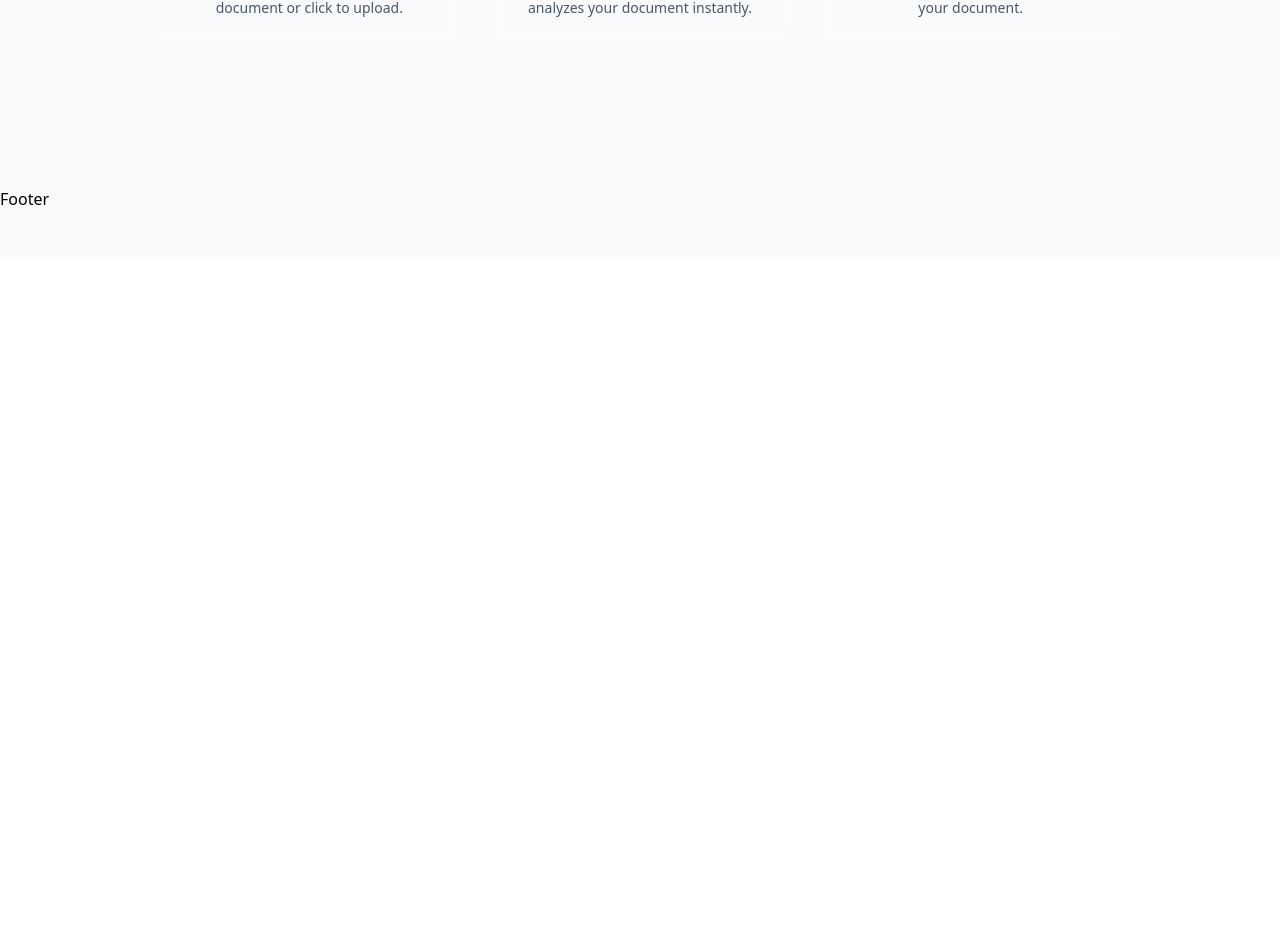
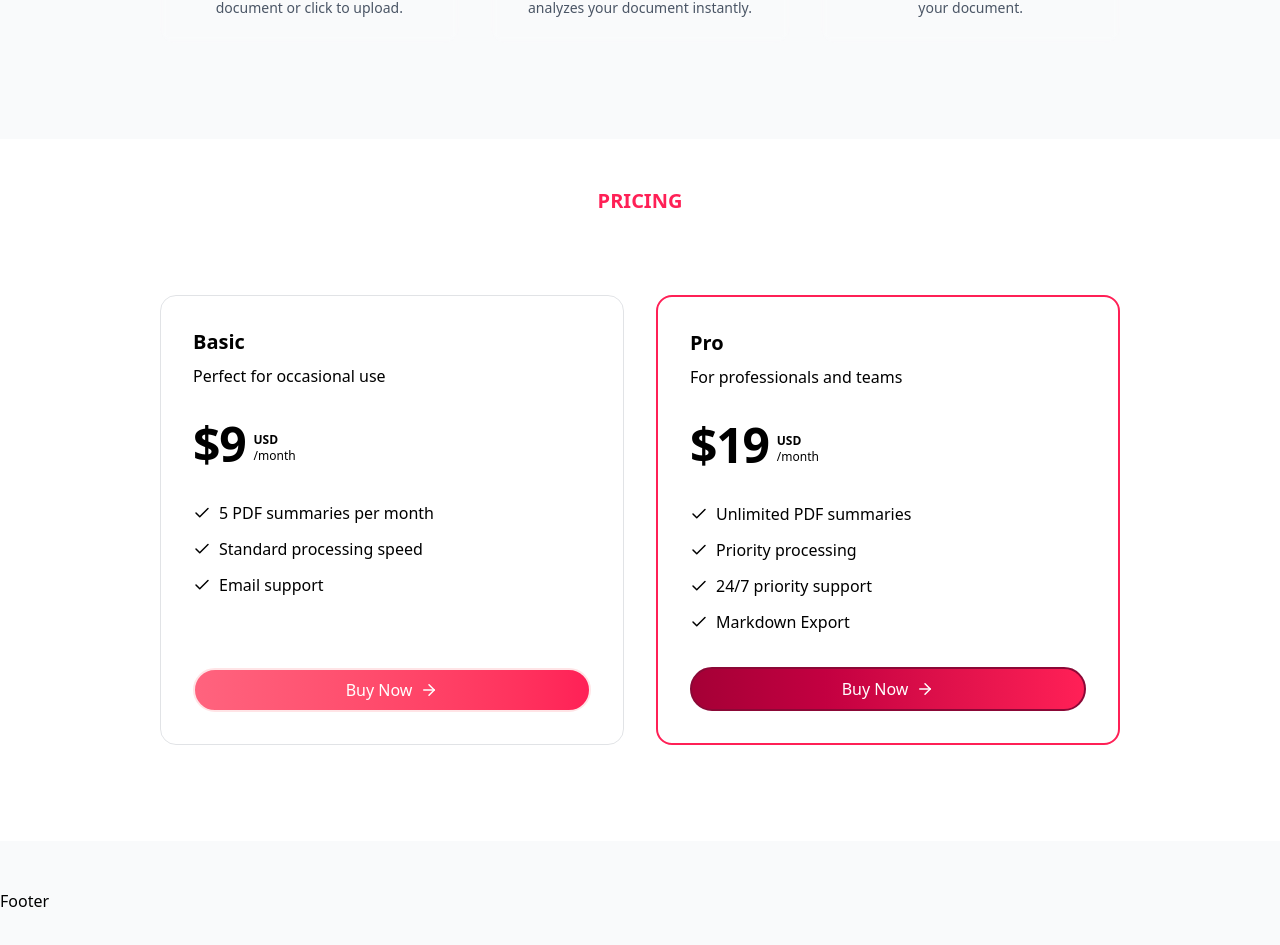
Before and after one commit to 1234KHALID/pdf-summaries-ai-app, a Next.js app: page / in a window 1280 px wide. Shown: the part 1493-2438 px from the top of the page. Before the commit the page ends 1752 px from the top, so only its background shows below. Built offline with nearby package versions, Linux system fonts and the light colour scheme.

Commit message:
add pricing section component

```diff
--- a/app/page.tsx
+++ b/app/page.tsx
@@ -2,6 +2,7 @@ import BgGradient from "@/components/common/bg-gradient";
 import DemoSection from "@/components/home/demo-section";
 import HeroSection from "@/components/home/hero-section";
 import HowItWorksSection from "@/components/home/how-it-works-section";
+import PricingSection from "@/components/home/pricing-section";
 
 export default function Home() {
   return (
@@ -11,9 +12,10 @@ export default function Home() {
         <HeroSection />
         <DemoSection />
         <HowItWorksSection />
+        <PricingSection />
       </div>
       {/*
-      <PricingSection/>
+
       <CTASection/> */}
     </div>
   );
--- /dev/null
+++ b/components/home/pricing-section.tsx
@@ -0,0 +1,118 @@
+import { cn } from "@/lib/utils";
+import { ArrowRight, CheckIcon } from "lucide-react";
+import Link from "next/link";
+
+type PriceType = {
+  id: string;
+  name: string;
+  price: number;
+  items: string[];
+  description: string;
+  paymentLink: string;
+  priceId: string;
+};
+
+const plans: PriceType[] = [
+  {
+    id: "basic",
+    name: "Basic",
+    price: 9,
+    items: [
+      "5 PDF summaries per month",
+      "Standard processing speed",
+      "Email support",
+    ],
+    description: "Perfect for occasional use",
+    paymentLink: "",
+    priceId: "",
+  },
+  {
+    id: "pro",
+    name: "Pro",
+    price: 19,
+    items: [
+      "Unlimited PDF summaries",
+      "Priority processing",
+      "24/7 priority support",
+      "Markdown Export",
+    ],
+    description: "For professionals and teams",
+    paymentLink: "",
+    priceId: "",
+  },
+];
+
+const PricingCard = ({
+  id,
+  name,
+  price,
+  description,
+  items,
+  paymentLink,
+  priceId,
+}: PriceType) => {
+  return (
+    <div className="relative w-full max-w-lg hover:scale-105 hover:transition-all duration-300">
+      <div
+        className={cn(
+          "relative flex flex-col h-full gap-4 lg:gap-8 z-10 p-8 border-[1px] border-gray-500/20 rounded-2xl",
+          id === "pro" && "border-rose-500 gap-5 border-2"
+        )}
+      >
+        <div className="flex justify-between items-center gap-4">
+          <div>
+            <p className="text-lg lg:text-xl font-bold capitalize">{name}</p>
+            <p className="text-base-contend/80 mt-2">{description}</p>
+          </div>
+        </div>
+        <div className="flex gap-2">
+          <p className="text-5xl tracking-tight font-extrabold">${price}</p>
+          <div className="flex flex-col justify-end mb-[4px]">
+            <p className="text-xs uppercase font-semibold">USD</p>
+            <p className="text-xs">/month</p>
+          </div>
+        </div>
+        <div className="space-y-2.5 leading-relaxed text-base flex-1">
+          {items.map((item, idx) => (
+            <li key={idx} className="flex items-center gap-2">
+              <CheckIcon size={18} />
+              <span>{item}</span>
+            </li>
+          ))}
+        </div>
+        <div className="space-y-2 flex justify-center w-full">
+          <Link
+            href={paymentLink}
+            className={cn(
+              "w-full flex justify-center items-center rounded-full gap-2 bg-linear-to-r from-rose-800 to-rose-500 hover:from-rose-500 hover:to-rose-800 text-white border-2 py-2",
+              id === "pro"
+                ? "border-rose-900"
+                : "border-rose-100 from-rose-400 to-rose-500"
+            )}
+          >
+            Buy Now <ArrowRight size={18} />
+          </Link>
+        </div>
+      </div>
+    </div>
+  );
+};
+
+export default function PricingSection() {
+  return (
+    <section className="relative overflow-hidden" id="pricing">
+      <div className="py-12 lg:py-24 max-w-5xl mx-auto px-4 sm:px-6 lg:px-8 lg:pt-12">
+        <div className="flex items-center justify-center w-full pb-12">
+          <h2 className="font-bold text-xl mb-8 uppercase text-rose-500">
+            Pricing
+          </h2>
+        </div>
+        <div className="relative flex justify-center flex-col lg:flex-row items-center lg:items-stretch gap-8">
+          {plans.map((plan) => (
+            <PricingCard key={plan.id} {...plan} />
+          ))}
+        </div>
+      </div>
+    </section>
+  );
+}
```
